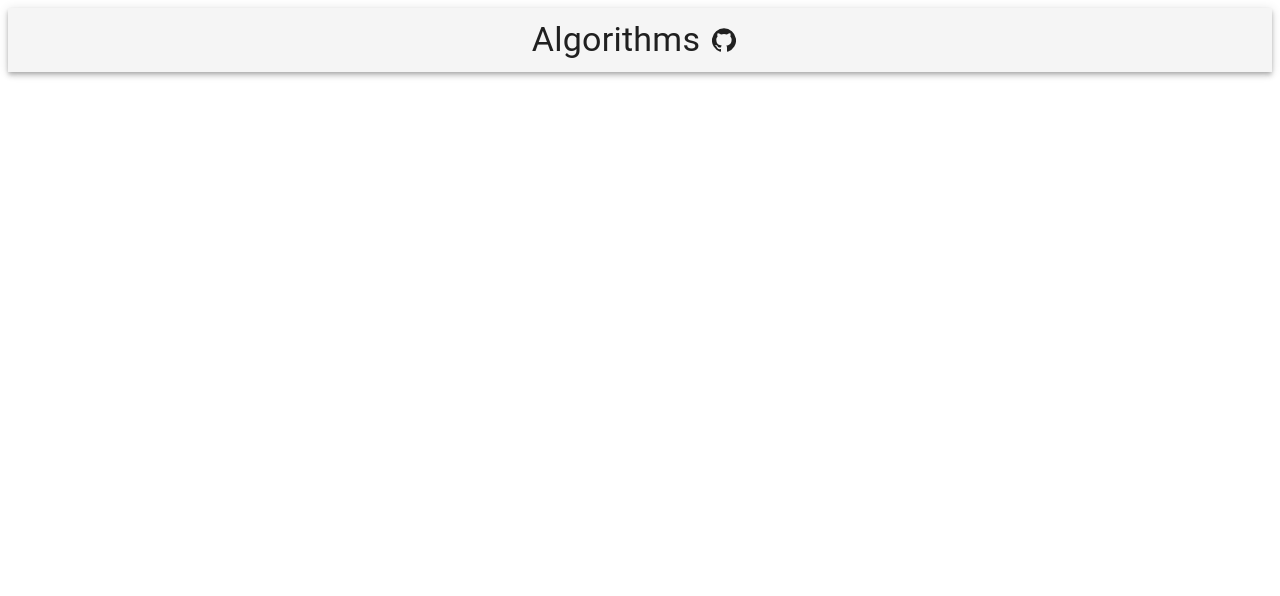
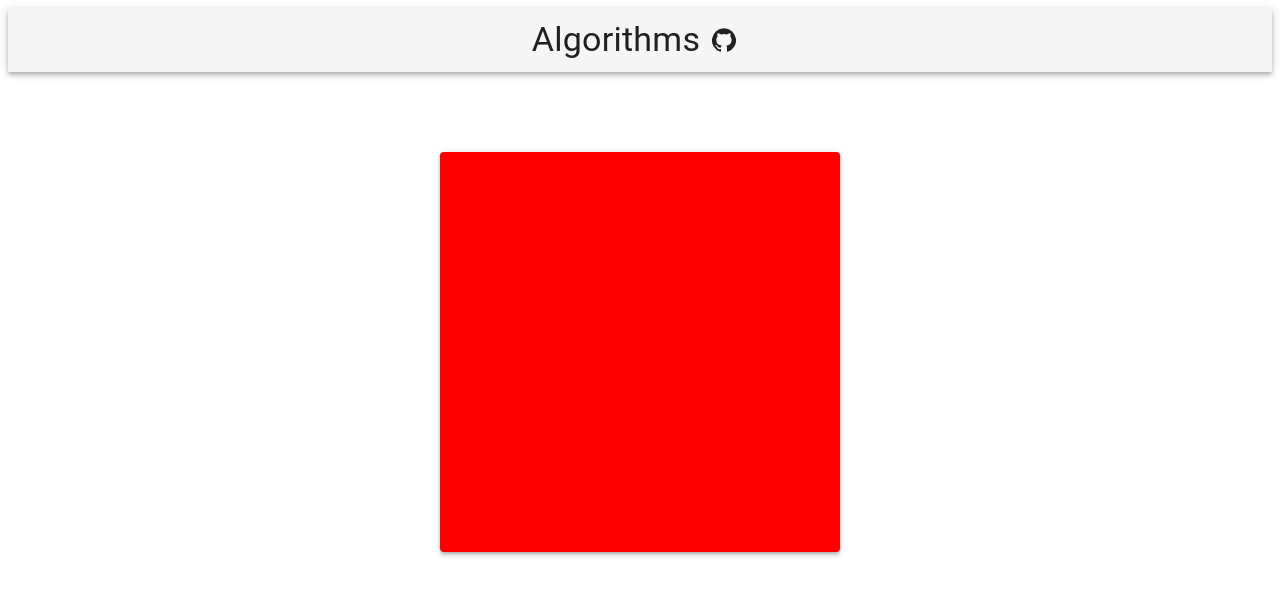
Before and after one commit to MouseAndKeyboard/algorithms-site, a React app: page / in a window 1280 px wide. Shown: the top 596 px of the page. Built offline with nearby package versions, Linux system fonts and the light colour scheme.

Commit message:
added canvas item

```diff
--- a/src/client/GameCanvas.tsx
+++ b/src/client/GameCanvas.tsx
@@ -1,8 +1,28 @@
 import React from 'react'
+import { makeStyles, Paper } from '@material-ui/core';
+
+const useStyles = makeStyles(() => ({
+    root: {
+        marginTop: '5em',
+        display: 'flex',
+        justifyContent: 'center'
+    },
+    canvas: {
+        display: 'flex-item',
+        width: '25em',
+        height: '25em',
+        background: 'red'
+	}
+}));
 
 const GameCanvas: React.FC<{}> = () => {
+
+    const classes = useStyles();
+
     return (
-        <> </>
+        <div className={classes.root}>
+            <Paper elevation={3} className={classes.canvas} />
+        </div>
     );
 }
 
```
